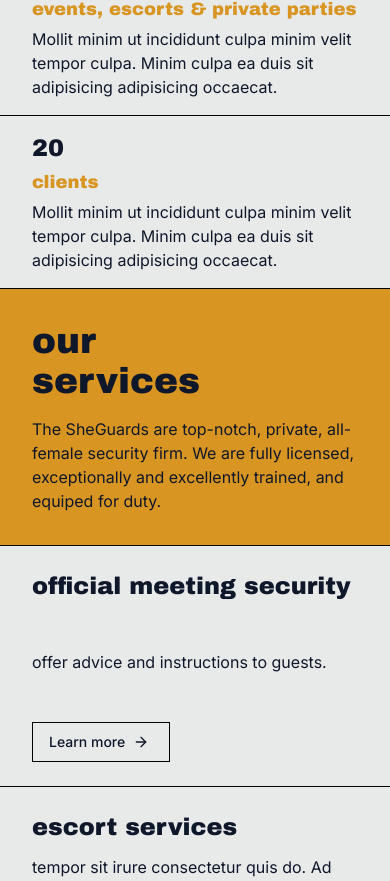
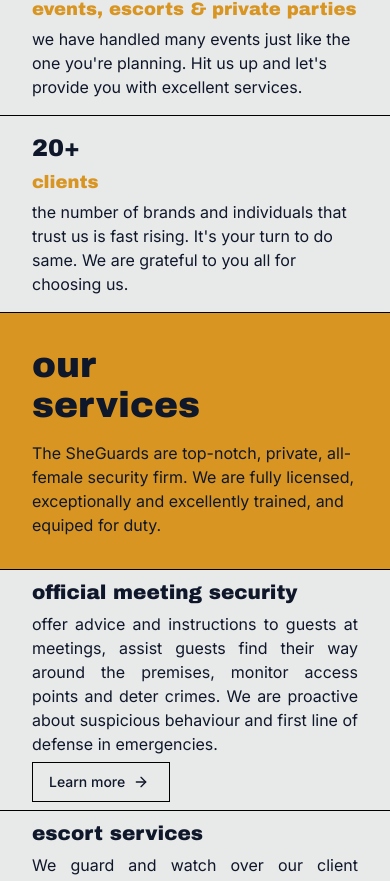
Before and after one commit to iampapagray/thesheguards, a Next.js app: page / in a window 390 px wide. Shown: the part 1099-1980 px from the top of the page. Built offline with nearby package versions, Linux system fonts and the light colour scheme.

Commit message:
Content update complete

```diff
--- a/components/analytics.tsx
+++ b/components/analytics.tsx
@@ -1,29 +1,31 @@
 import { archivo } from "@/lib/fonts"
 import { cn } from "@/lib/utils"
+
 import { JustReveal } from "./animators/reveal-only"
 
 interface Props {
-  head: number
+  head: string
   title: String
   desc: String
 }
 
-export function Analytics({head, title, desc}: Props) {
+export function Analytics({ head, title, desc }: Props) {
   return (
     <div className="flex flex-col">
       <JustReveal>
-        <h3 className={cn(
-          "text-2xl md:text-5xl lg:text-7xl",
-          archivo.className
-        )}>
+        <h3
+          className={cn("text-2xl md:text-5xl lg:text-7xl", archivo.className)}
+        >
           {head}
         </h3>
       </JustReveal>
       <JustReveal>
-        <h5 className={cn(
-          "my-1 text-lg text-primary md:my-4 md:text-xl lg:text-2xl",
-          archivo.className
-        )}>
+        <h5
+          className={cn(
+            "my-1 text-lg font-bold text-primary md:my-4 md:text-xl lg:text-2xl",
+            archivo.className
+          )}
+        >
           {title}
         </h5>
       </JustReveal>
--- a/components/features.tsx
+++ b/components/features.tsx
@@ -10,11 +10,11 @@
 import { Icons } from "./icons"
 
 export function Features() {
-  const features = ["disruption", "innovation", "transparency"]
+  const features = ["disruption", "integrity", "transparency"]
   const descriptions = [
-    "Lorem ipsum dolor sit amet, consectetur adipiscing elit, sed do eiusmod tempor incididunt ut labore et dolore magna aliqua. Ut enim ad minim veniam, quis nostrud exercitation ullamco laboris nisi ut aliquip ex ea commodo consequat. Duis aute irure dolor in reprehenderit in voluptate velit esse cillum dolore eu fugiat nulla pariatur. Excepteur sint occaecat cupidatat non proident, sunt in culpa qui officia deserunt mollit anim id est laborum.",
-    "Lorem ipsum dolor sit amet, consectetur adipiscing elit, sed do eiusmod tempor incididunt ut labore et dolore magna aliqua. Turpis egestas pretium aenean pharetra magna ac. Varius duis at consectetur lorem donec massa. Vel quam elementum pulvinar etiam non quam lacus suspendisse faucibus. Adipiscing elit pellentesque habitant morbi. Nisi scelerisque eu ultrices vitae auctor eu augue ut lectus. ",
-    "Nibh nisl condimentum id venenatis a condimentum vitae. Magna sit amet purus gravida quis blandit turpis cursus in. Eu lobortis elementum nibh tellus molestie nunc non blandit. Sagittis vitae et leo duis. Mattis ullamcorper velit sed ullamcorper morbi tincidunt. Iaculis at erat pellentesque adipiscing commodo. Aenean vel elit scelerisque mauris. Nisi scelerisque eu ultrices vitae auctor. Leo in vitae turpis massa sed elementum tempus egestas. Cras semper auctor neque vitae.",
+    "we are the first all-female security agency in the country and we are proud to have cause such a stir in the media. As female security operatives have been proven to often have a better ability to de-escalate a potentially violent situation between agressive males, we position ourselves to render exceptional services.",
+    "integrity is the most important quality of professional security guards have and we are proud to posses it. We, The SheGuards, value integrity and it comes with respect, reliability, honesty and being principled. We definitely stand by our promise to keep you and your guests safe and be discreet in our operations.",
+    "it is the quality of being easily seen through. This is very important because it helps create a stronger bond between the company and our clientele. Improving communication, collaborations, and trust is critical to the process of providing security. This helps our clients feel respoected, valued and safe with us.",
   ]
 
   const [active, setActive] = useState(0)
@@ -50,7 +50,7 @@
                 />
                 <Icons.arrowDown
                   className={cn(
-                    "hidden stroke-[4px] ",
+                    "hidden stroke-2 ",
                     active == i ? "flex lg:hidden" : ""
                   )}
                 />
--- a/components/sections/hero.tsx
+++ b/components/sections/hero.tsx
@@ -43,23 +43,23 @@
       <div className="grid w-full grid-cols-1 lg:h-1/3 lg:grid-cols-3">
         <div className="border-b p-4 px-8 lg:px-14 lg:py-10">
           <Analytics
-            head={4700}
+            head={"4700+"}
             title={"solo + collab protected"}
-            desc="Mollit minim ut incididunt culpa minim velit tempor culpa. Minim culpa ea duis sit adipisicing adipisicing occaecat."
+            desc="Whatever the size of your event, be rest assured that we got you covered. Even if we need to collab with other agencies."
           />
         </div>
         <div className="border-b p-4 px-8 lg:border-x lg:border-t-0 lg:px-14 lg:py-10">
           <Analytics
-            head={30}
+            head={"30+"}
             title={"events, escorts & private parties"}
-            desc="Mollit minim ut incididunt culpa minim velit tempor culpa. Minim culpa ea duis sit adipisicing adipisicing occaecat."
+            desc="we have handled many events just like the one you're planning. Hit us up and let's provide you with excellent services."
           />
         </div>
         <div className="border-b p-4 px-8 lg:px-14 lg:py-10">
           <Analytics
-            head={20}
+            head={"20+"}
             title={"clients"}
-            desc="Mollit minim ut incididunt culpa minim velit tempor culpa. Minim culpa ea duis sit adipisicing adipisicing occaecat."
+            desc="the number of brands and individuals that trust us is fast rising. It's your turn to do same. We are grateful to you all for choosing us."
           />
         </div>
       </div>
--- a/components/sections/services.tsx
+++ b/components/sections/services.tsx
@@ -38,35 +38,35 @@
           <Service
             title="official meeting security"
             description="tempor sit irure consectetur quis do. Ad occaecat qui occaecat deserunt proident labore pariatur amet cillum id dolor. Veniam tempor anim minim est. Ex dolore ex voluptate eu enim irure quis do consectetur labore. Tempor pariatur Lorem culpa consequat dolore elit commodo incididunt. In cupidatat sint fugiat incididunt Lorem ex."
-            summary="offer advice and instructions to guests."
+            summary="offer advice and instructions to guests at meetings, assist guests find their way around the premises, monitor access points and deter crimes. We are proactive about suspicious behaviour and first line of defense in emergencies."
           />
         </div>
         <div className="col-span-2 w-full border-b lg:col-span-1">
           <Service
             title="escort services"
             description="tempor sit irure consectetur quis do. Ad occaecat qui occaecat deserunt proident labore pariatur amet cillum id dolor. Veniam tempor anim minim est. Ex dolore ex voluptate eu enim irure quis do consectetur labore. Tempor pariatur Lorem culpa consequat dolore elit commodo incididunt. In cupidatat sint fugiat incididunt Lorem ex."
-            summary="tempor sit irure consectetur quis do. Ad occaecat qui occaecat deserunt proident labore pariatur amet cillum id dolor. Veniam tempor anim minim."
+            summary="We guard and watch over our client closely. Often times by keeping them away from dangerous areas and people. This also includes ensuring that client vehicles or hotel rooms are safe before allowing clients to access them."
           />
         </div>
         <div className="col-span-2 border-b lg:col-span-1 lg:border-r ">
           <Service
             title="clubs | pubs | lounge security"
             description="tempor sit irure consectetur quis do. Ad occaecat qui occaecat deserunt proident labore pariatur amet cillum id dolor. Veniam tempor anim minim est. Ex dolore ex voluptate eu enim irure quis do consectetur labore. Tempor pariatur Lorem culpa consequat dolore elit commodo incididunt. In cupidatat sint fugiat incididunt Lorem ex."
-            summary="tempor sit irure consectetur quis do. Ad occaecat qui occaecat deserunt proident labore pariatur amet cillum id dolor. Veniam tempor anim minim est."
+            summary="we manage and monitor large crowd behaviou to ensure safety of guest. We perform security procedures such as checking for weapons before entry. We also monitor and prevent stealing, damage to property and other crimes."
           />
         </div>
         <div className="col-span-2 border-b lg:col-span-1">
           <Service
-            title="party security"
+            title="party(private or public) security"
             description="tempor sit irure consectetur quis do. Ad occaecat qui occaecat deserunt proident labore pariatur amet cillum id dolor. Veniam tempor anim minim est. Ex dolore ex voluptate eu enim irure quis do consectetur labore. Tempor pariatur Lorem culpa consequat dolore elit commodo incididunt. In cupidatat sint fugiat incididunt Lorem ex."
-            summary="tempor sit irure consectetur quis do. Ad occaecat qui occaecat deserunt proident labore pariatur amet cillum id dolor. Veniam tempor anim minim est."
+            summary="we manage guest list to ensure only invited people are allowed at the premise. Crowd control and malicious activity monitoring is of major importance to us in events like these."
           />
         </div>
         <div className="col-span-2 border-b">
           <Service
             title="airport pickups & all kinds of events"
             description="tempor sit irure consectetur quis do. Ad occaecat qui occaecat deserunt proident labore pariatur amet cillum id dolor. Veniam tempor anim minim est. Ex dolore ex voluptate eu enim irure quis do consectetur labore. Tempor pariatur Lorem culpa consequat dolore elit commodo incididunt. In cupidatat sint fugiat incididunt Lorem ex."
-            summary="tempor sit irure consectetur quis do. Ad occaecat qui occaecat deserunt proident labore pariatur amet cillum id dolor. Veniam tempor anim minim est."
+            summary="we offer assistance in picking up your guests from the airport and escorting them to safe locations of your choosing. We are highly trained and prepared for all kinds of events you may be organizing."
           />
         </div>
         {/* <div className="col-span-2 ">all events</div> */}
--- a/components/service.tsx
+++ b/components/service.tsx
@@ -1,12 +1,12 @@
-'use client'
+"use client"
 
+import { archivo } from "@/lib/fonts"
 import { cn } from "@/lib/utils"
+import styles from "@/styles/styles"
+
+import { RevealAndSlide } from "./animators/full-reveal"
 import { Icons } from "./icons"
 import { Button } from "./ui/button"
-import styles from "@/styles/styles"
-import { archivo } from "@/lib/fonts"
-import { RevealAndSlide } from "./animators/full-reveal"
-
 
 interface Props {
   title: string
@@ -14,22 +14,28 @@
   description: string
 }
 
-export function Service({title, summary, description}:Props) {
+export function Service({ title, summary, description }: Props) {
   return (
-    <div className={cn(
-      "group flex h-60 flex-col justify-between py-6 lg:h-80 lg:py-12",
-      styles.paddingX
-    )}>
+    <div
+      className={cn(
+        "group flex h-60 flex-col justify-between py-2 lg:h-80 lg:py-12",
+        styles.paddingX
+      )}
+    >
       <RevealAndSlide>
-        <h2 className={cn(
-          "text-2xl group-hover:text-primary lg:text-4xl",
-          archivo.className
-        )}>
+        <h2
+          className={cn(
+            "text-xl group-hover:text-primary lg:text-4xl",
+            archivo.className
+          )}
+        >
           {title}
         </h2>
       </RevealAndSlide>
 
-      <RevealAndSlide><p className="">{summary}</p></RevealAndSlide>
+      <RevealAndSlide>
+        <p className="text-base text-justify">{summary}</p>
+      </RevealAndSlide>
 
       <RevealAndSlide>
         <Button
--- a/styles/globals.css
+++ b/styles/globals.css
@@ -82,6 +82,6 @@
     font-feature-settings: "rlig" 1, "calt" 1;
   }
   .section-title {
-    @apply text-foreground;
+    @apply text-foreground font-bold;
   }
 }
```
